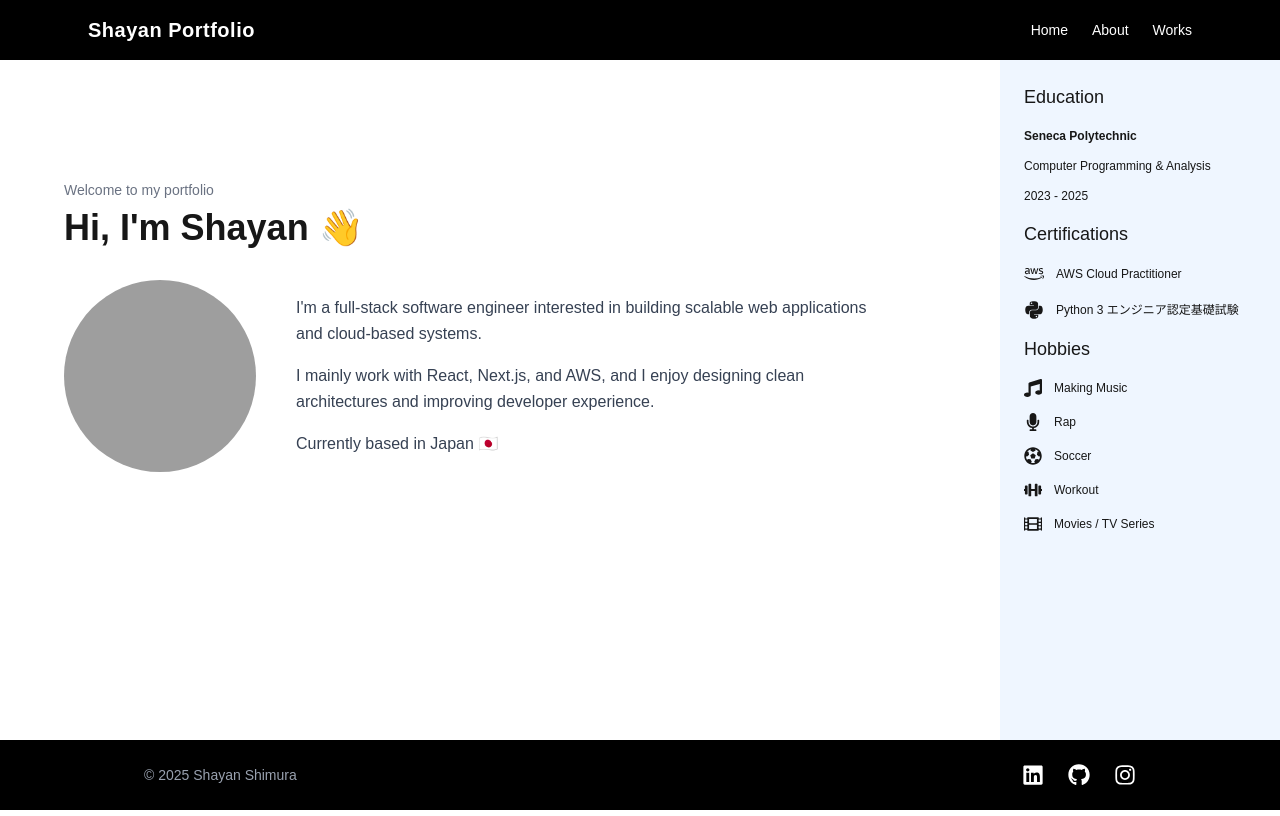
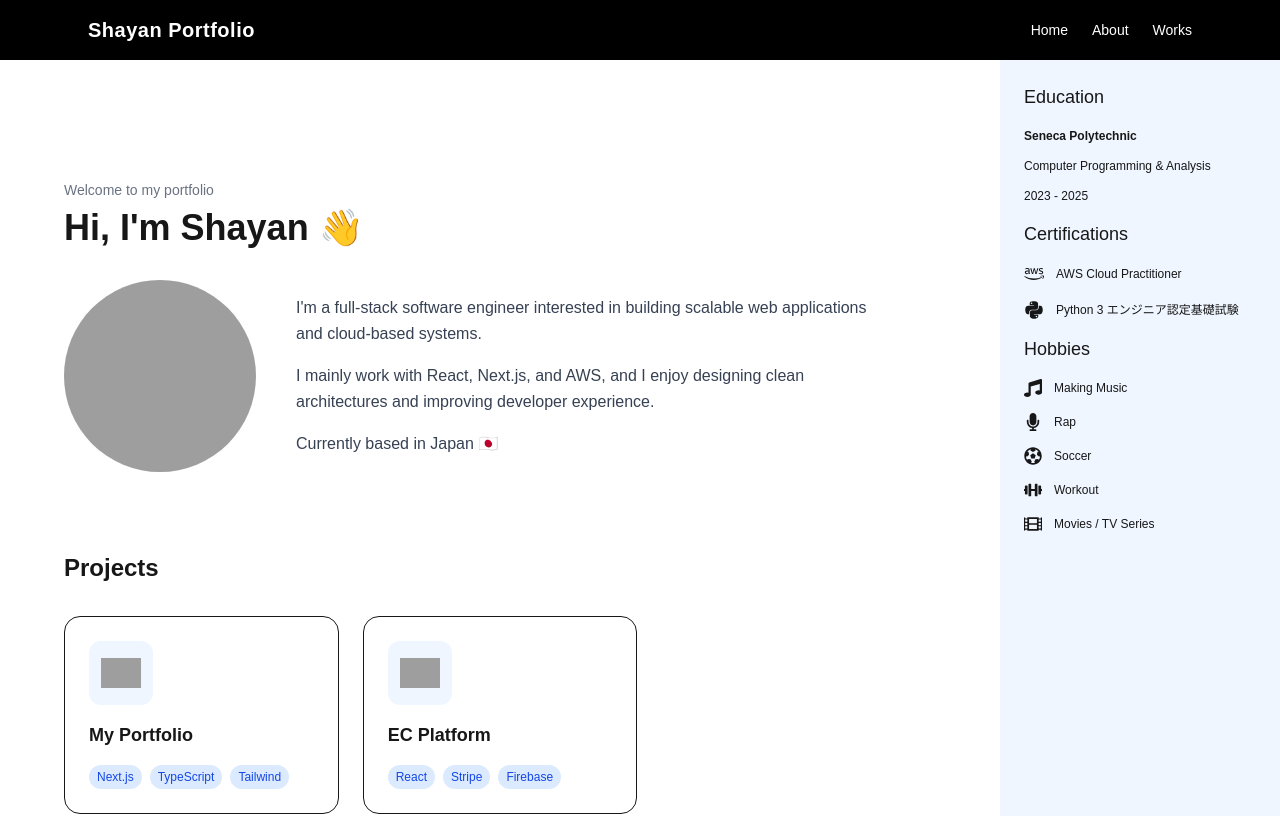
Before and after one commit to shayansj7/NextjsPortfolio, a Next.js app: page / in a window 1280 px wide. Shown: the top 816 px of the page. Built offline with nearby package versions, Linux system fonts and the light colour scheme; grey boxes are pictures that could not be loaded.

Commit message:
Added a projects section on page.tsx

```diff
--- a/app/page.tsx
+++ b/app/page.tsx
@@ -1,4 +1,5 @@
 import Image from "next/image";
+import { ProjectCards } from "@/components/ProjectCards";
 
 export default function Home() {
   return (
@@ -44,6 +45,11 @@ export default function Home() {
             </p>
           </div>
         </div>
+
+        {/*Project Section*/}
+
+        <ProjectCards></ProjectCards>
+
       </section>
     </main>
   );
--- /dev/null
+++ b/components/ProjectCard.tsx
@@ -0,0 +1,49 @@
+import Image from "next/image";
+
+type ProjectCardProps = {
+    title: string;
+    logo: string;
+    tech: string[];
+    url: string;
+};
+
+export function ProjectCard({ title, logo, tech, url }: ProjectCardProps) {
+    return (
+        <a
+            href={url}
+            target="_blank"
+            rel="noopener noreferrer"
+            className="
+        group rounded-2xl border bg-white p-6
+        hover:shadow-lg transition
+        flex flex-col gap-4
+      "
+        >
+            {/* Logo */}
+            <div className="h-16 w-16 rounded-xl bg-blue-50 flex items-center justify-center">
+                <Image
+                    src={logo}
+                    alt={title}
+                    width={40}
+                    height={40}
+                    className="object-contain"
+                />
+            </div>
+
+            {/* Title */}
+            <h3 className="text-lg font-semibold">{title}</h3>
+
+            {/* Tech stack */}
+            <div className="flex flex-wrap gap-2 mt-auto">
+                {tech.map((t) => (
+                    <span
+                        key={t}
+                        className="text-xs rounded-full bg-blue-100 text-blue-700 px-2 py-1"
+                    >
+                        {t}
+                    </span>
+                ))}
+            </div>
+        </a>
+    );
+}
--- /dev/null
+++ b/components/ProjectCards.tsx
@@ -0,0 +1,17 @@
+// src/components/ProjectCards.tsx
+import { projects } from "@/data/projects";
+import { ProjectCard } from "@/components/ProjectCard";
+
+export function ProjectCards() {
+    return (
+        <section className="mt-20">
+            <h2 className="text-2xl font-bold mb-8">Projects</h2>
+
+            <div className="grid gap-6 sm:grid-cols-2 lg:grid-cols-3">
+                {projects.map((project) => (
+                    <ProjectCard key={project.id} {...project} />
+                ))}
+            </div>
+        </section>
+    );
+}
--- /dev/null
+++ b/data/projects.ts
@@ -0,0 +1,25 @@
+// src/data/projects.ts
+export type Project = {
+  id: number;
+  title: string;
+  logo: string;
+  tech: string[];
+  url: string;
+};
+
+export const projects: Project[] = [
+  {
+    id: 1,
+    title: "My Portfolio",
+    logo: "/logos/portfolio.svg",
+    tech: ["Next.js", "TypeScript", "Tailwind"],
+    url: "https://example.com",
+  },
+  {
+    id: 2,
+    title: "EC Platform",
+    logo: "/logos/ec.svg",
+    tech: ["React", "Stripe", "Firebase"],
+    url: "https://example.com",
+  },
+];
```
